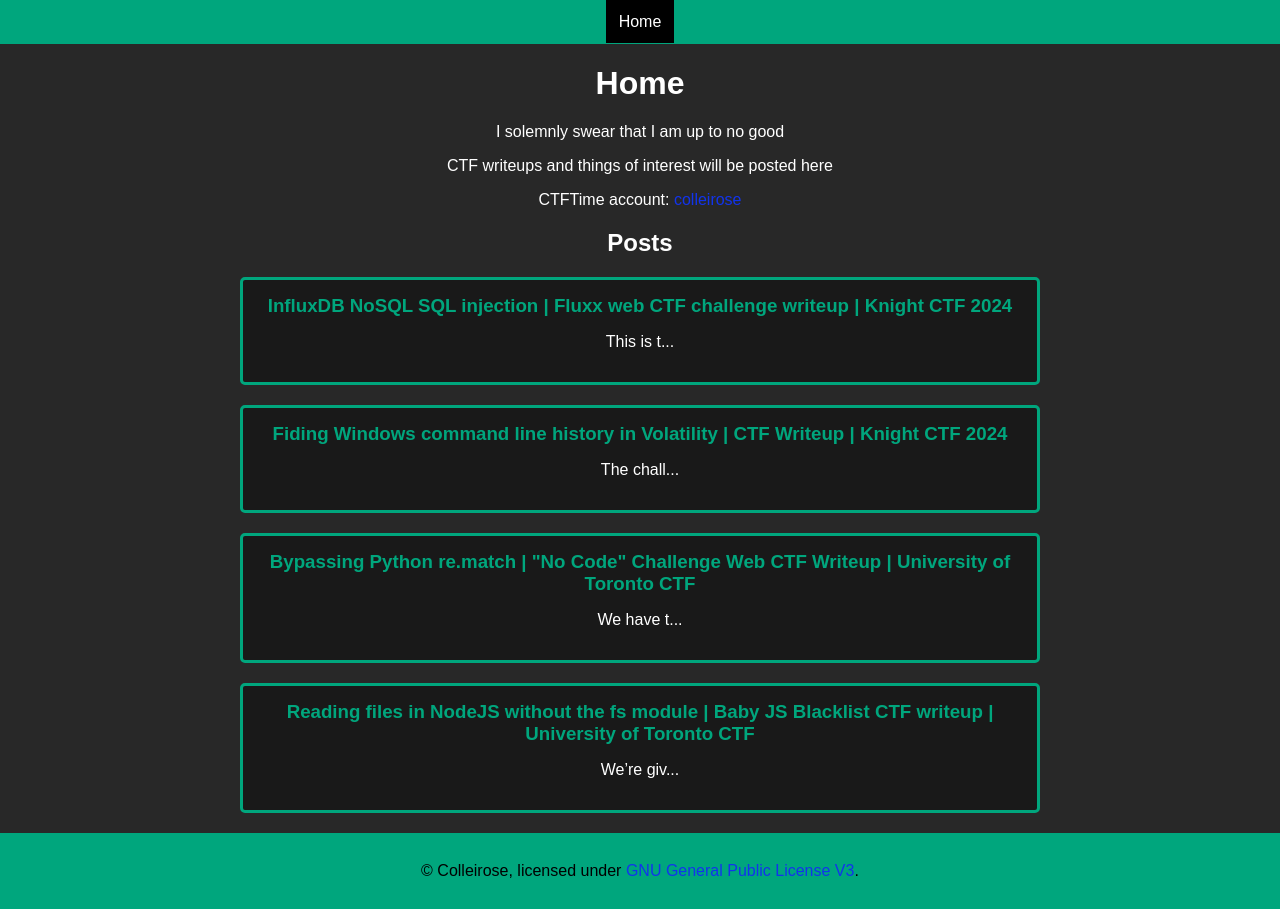
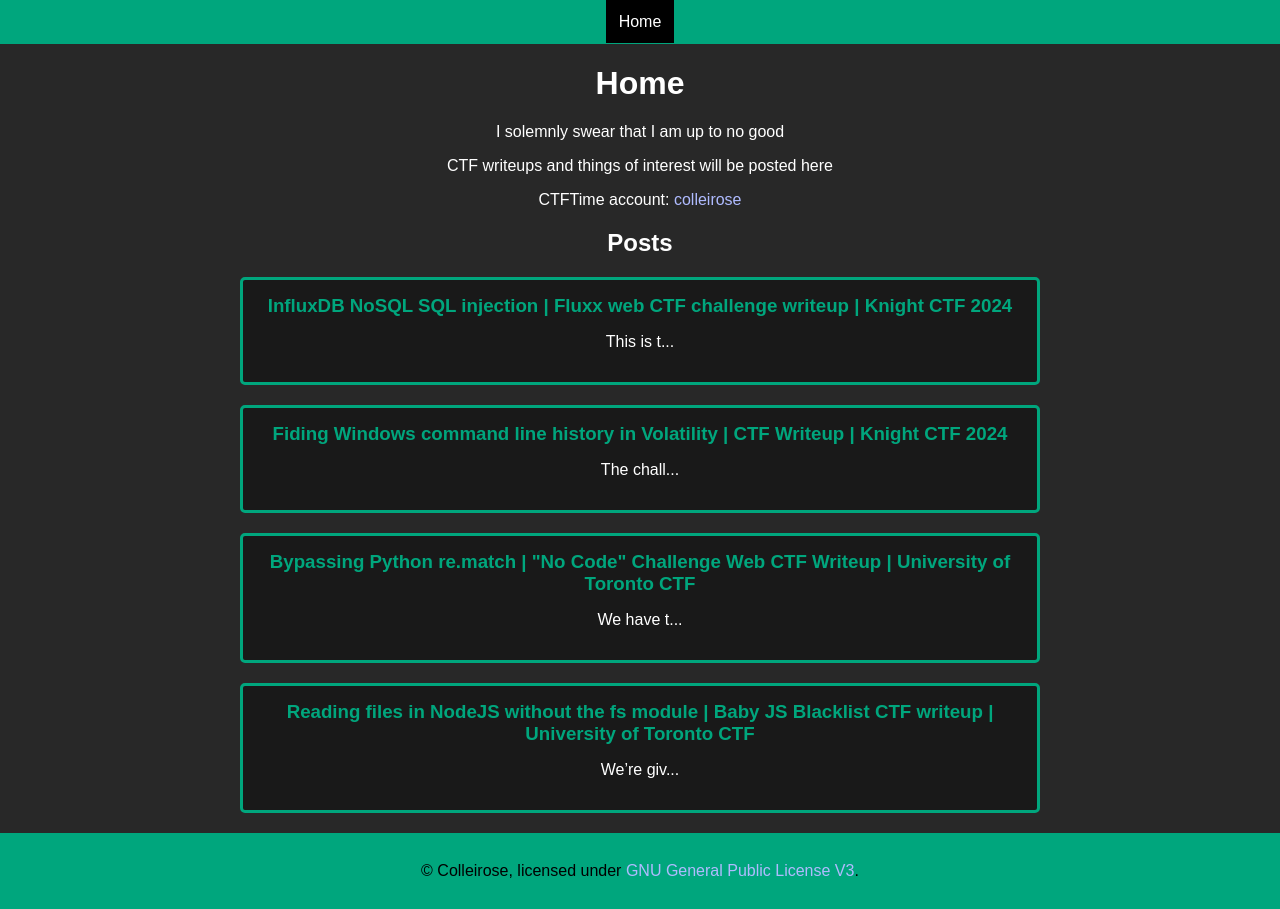
Before and after one commit to colleirose/colleirose.github.io, a Jekyll site: the page built from index.html, in a window 1280 px wide. Built offline with Jekyll 4.4.1, drawn with Linux system fonts in a browser that asks for light colours.

Commit message:
Fix contrast issues again

```diff
--- a/css/style.css
+++ b/css/style.css
@@ -29,7 +29,7 @@
 }
 
 a {
-  color: #1234ec;
+  color: #afbbff;
   text-decoration: none;
 }
 
@@ -48,6 +48,10 @@
 
 footer {
   margin-top: auto;
+}
+
+footer > a {
+  color: #1234ec;
 }
 
 /* Home page */
```
